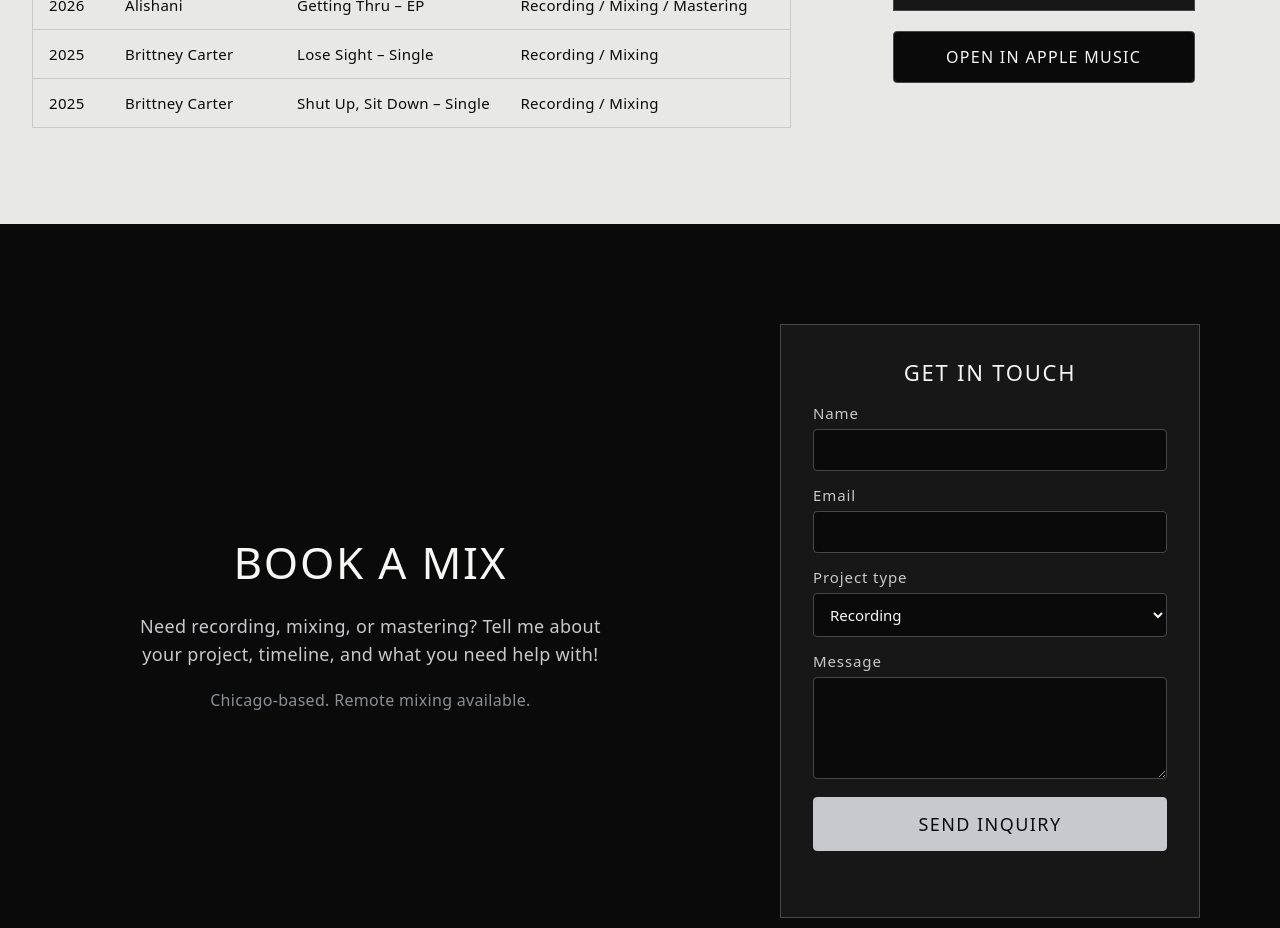
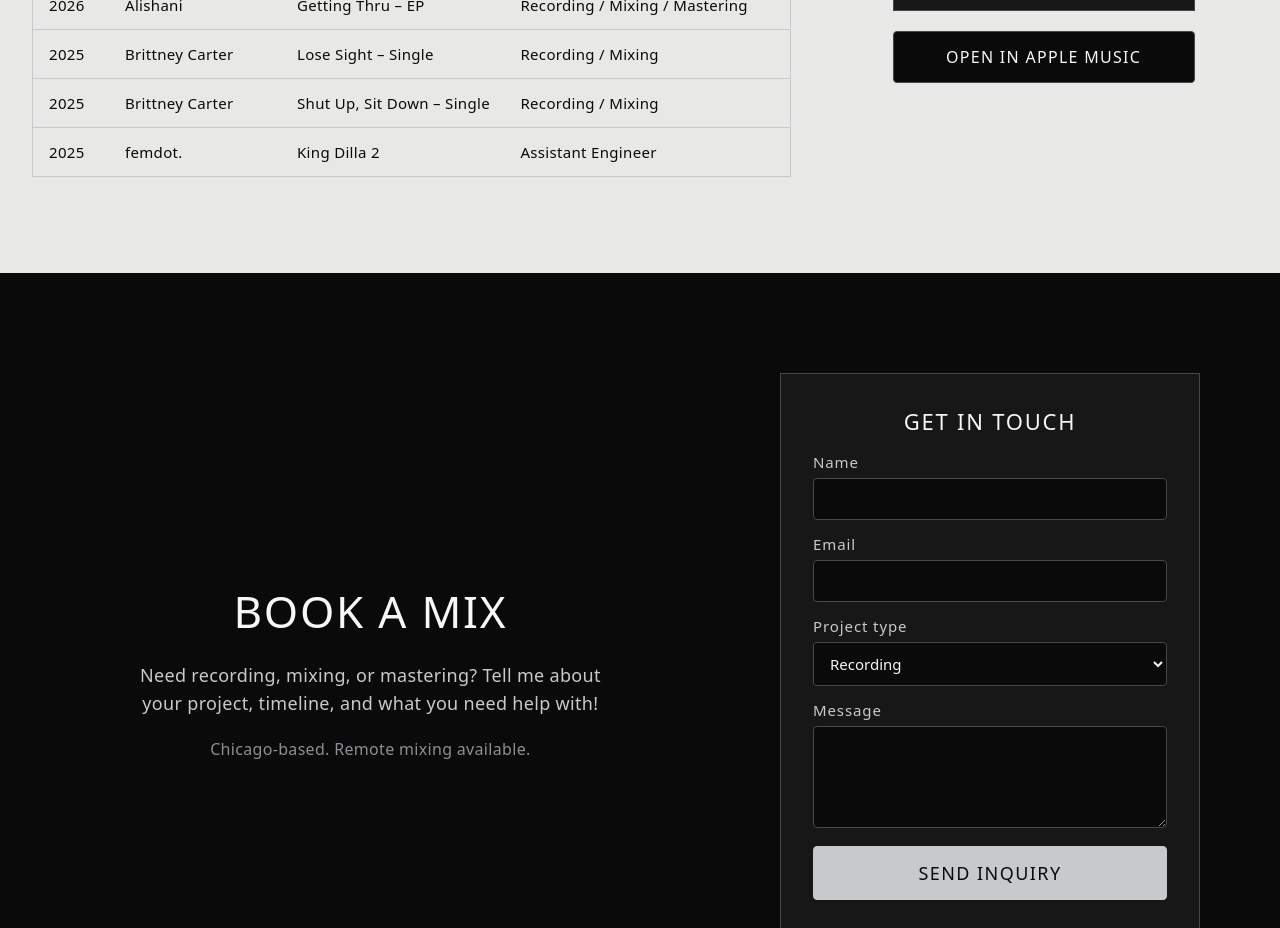
Before and after one commit to bpgotthatgas/bpgotthatgas, a React (Vite) app: page / in a window 1280 px wide. Shown: the part 1960-2888 px from the top of the page. Built offline with nearby package versions, Linux system fonts and the light colour scheme; grey boxes are pictures that could not be loaded; a web font is replaced by a local one.

Commit message:
Add femdot. King Dilla 2 to full discography
Was already featured in Featured Work but missing from the discography table.

```diff
--- a/src/data/credits.ts
+++ b/src/data/credits.ts
@@ -56,4 +56,11 @@ export const discography: CreditRow[] = [
     release: 'Shut Up, Sit Down – Single',
     role: 'Recording / Mixing',
   },
+  {
+    id: 'femdot-king-dilla-2',
+    year: '2025',
+    artist: 'femdot.',
+    release: 'King Dilla 2',
+    role: 'Assistant Engineer',
+  },
 ];
```
